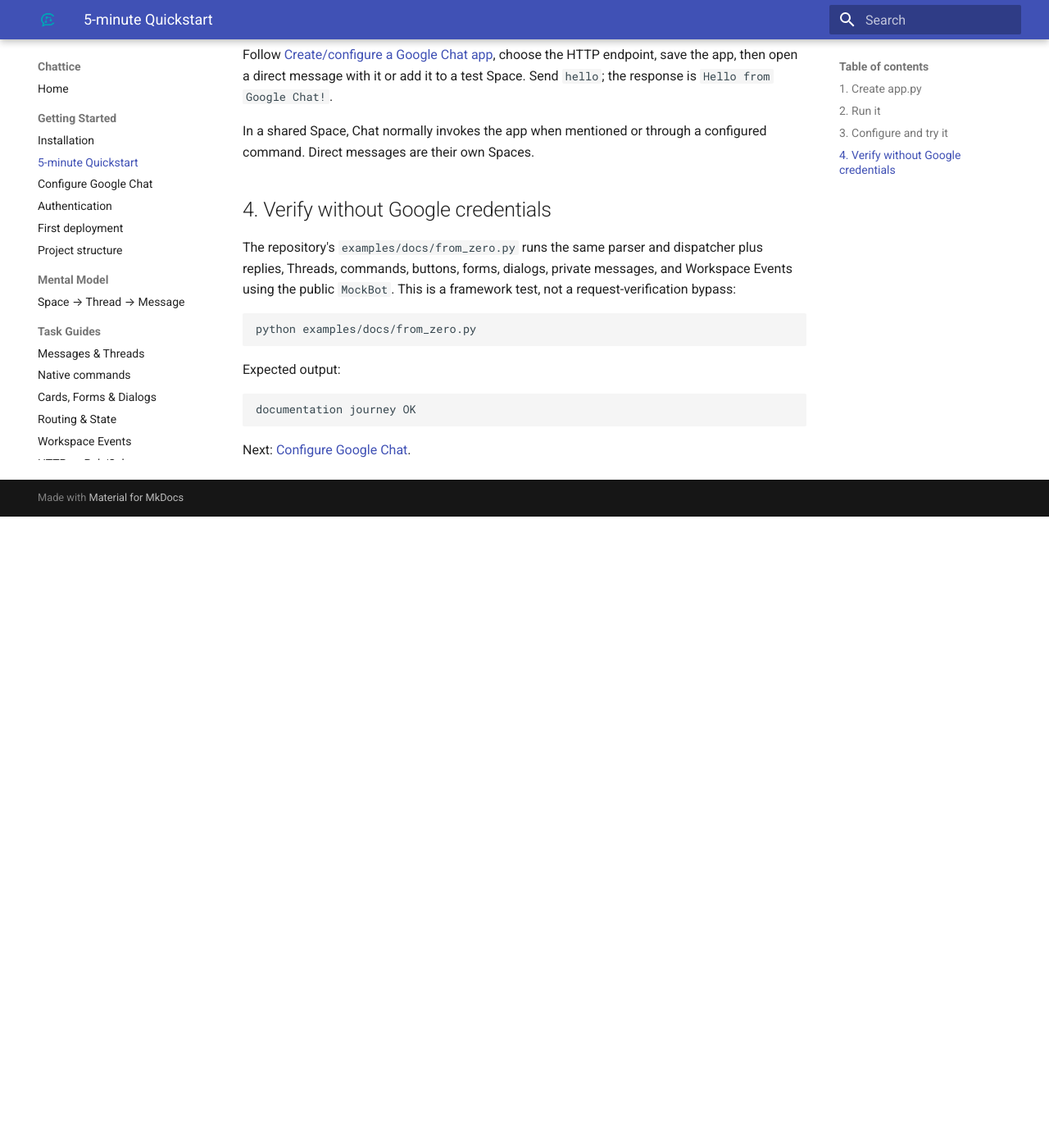
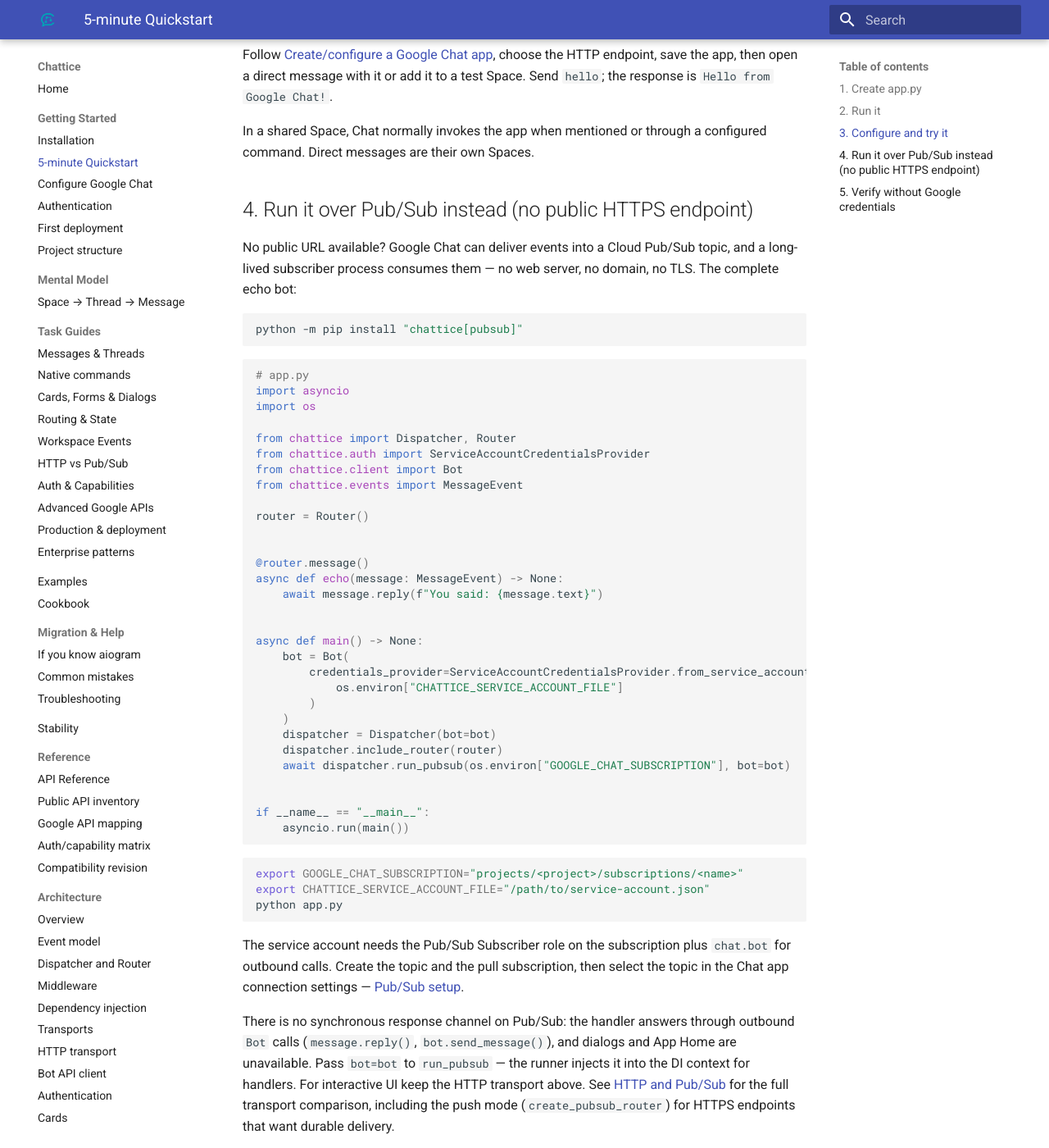
Before and after one commit to WhiteySage/chattice, an MkDocs documentation site: the page built from docs/getting-started/quickstart.md, in a window 1280 px wide and 1400 px high, scrolled down 1579 px. Shown: the whole window at 82% size. Built offline with MkDocs 1.6.1 and Material for MkDocs 9.7.7, drawn with Linux system fonts in a browser that asks for light colours; before the commit the page ends 2209 px from its top, so only the background shows below that; some of the changed text lies outside the part shown.

Commit message:
docs: quickstart Pub/Sub echo bot section, bot=bot in pull recipes

````diff
--- a/docs/getting-started/quickstart.md
+++ b/docs/getting-started/quickstart.md
@@ -79,7 +79,69 @@
 In a shared Space, Chat normally invokes the app when mentioned or through a
 configured command. Direct messages are their own Spaces.
 
-## 4. Verify without Google credentials
+## 4. Run it over Pub/Sub instead (no public HTTPS endpoint)
+
+No public URL available? Google Chat can deliver events into a Cloud Pub/Sub
+topic, and a long-lived subscriber process consumes them — no web server, no
+domain, no TLS. The complete echo bot:
+
+```bash
+python -m pip install "chattice[pubsub]"
+```
+
+```python
+# app.py
+import asyncio
+import os
+
+from chattice import Dispatcher, Router
+from chattice.auth import ServiceAccountCredentialsProvider
+from chattice.client import Bot
+from chattice.events import MessageEvent
+
+router = Router()
+
+
+@router.message()
+async def echo(message: MessageEvent) -> None:
+    await message.reply(f"You said: {message.text}")
+
+
+async def main() -> None:
+    bot = Bot(
+        credentials_provider=ServiceAccountCredentialsProvider.from_service_account_file(
+            os.environ["CHATTICE_SERVICE_ACCOUNT_FILE"]
+        )
+    )
+    dispatcher = Dispatcher(bot=bot)
+    dispatcher.include_router(router)
+    await dispatcher.run_pubsub(os.environ["GOOGLE_CHAT_SUBSCRIPTION"], bot=bot)
+
+
+if __name__ == "__main__":
+    asyncio.run(main())
+```
+
+```bash
+export GOOGLE_CHAT_SUBSCRIPTION="projects/<project>/subscriptions/<name>"
+export CHATTICE_SERVICE_ACCOUNT_FILE="/path/to/service-account.json"
+python app.py
+```
+
+The service account needs the Pub/Sub Subscriber role on the subscription
+plus `chat.bot` for outbound calls. Create the topic and the pull
+subscription, then select the topic in the Chat app connection settings —
+[Pub/Sub setup](google-chat-setup.md#pubsub-setup-the-alternative-to-an-http-endpoint).
+
+There is no synchronous response channel on Pub/Sub: the handler answers
+through outbound `Bot` calls (`message.reply()`, `bot.send_message()`), and
+dialogs and App Home are unavailable. Pass `bot=bot` to `run_pubsub` — the
+runner injects it into the DI context for handlers. For interactive UI keep
+the HTTP transport above. See [HTTP and Pub/Sub](../guides/transports.md)
+for the full transport comparison, including the push mode
+(`create_pubsub_router`) for HTTPS endpoints that want durable delivery.
+
+## 5. Verify without Google credentials
 
 The repository's `examples/docs/from_zero.py` runs the same parser and
 dispatcher plus replies, Threads, commands, buttons, forms, dialogs, private
--- a/docs/guides/deployment.md
+++ b/docs/guides/deployment.md
@@ -147,7 +147,9 @@
     )
     dispatcher = Dispatcher(bot=bot)
     dispatcher.include_router(router)
-    await dispatcher.run_pubsub(os.environ["GOOGLE_CHAT_SUBSCRIPTION"])
+    await dispatcher.run_pubsub(
+        os.environ["GOOGLE_CHAT_SUBSCRIPTION"], bot=bot
+    )
 
 
 if __name__ == "__main__":
--- a/docs/guides/transports.md
+++ b/docs/guides/transports.md
@@ -54,7 +54,9 @@
     dispatcher = Dispatcher(bot=bot)
     dispatcher.include_router(router)
 
-    await dispatcher.run_pubsub(os.environ["GOOGLE_CHAT_SUBSCRIPTION"])
+    await dispatcher.run_pubsub(
+        os.environ["GOOGLE_CHAT_SUBSCRIPTION"], bot=bot
+    )
 
 
 if __name__ == "__main__":
````
